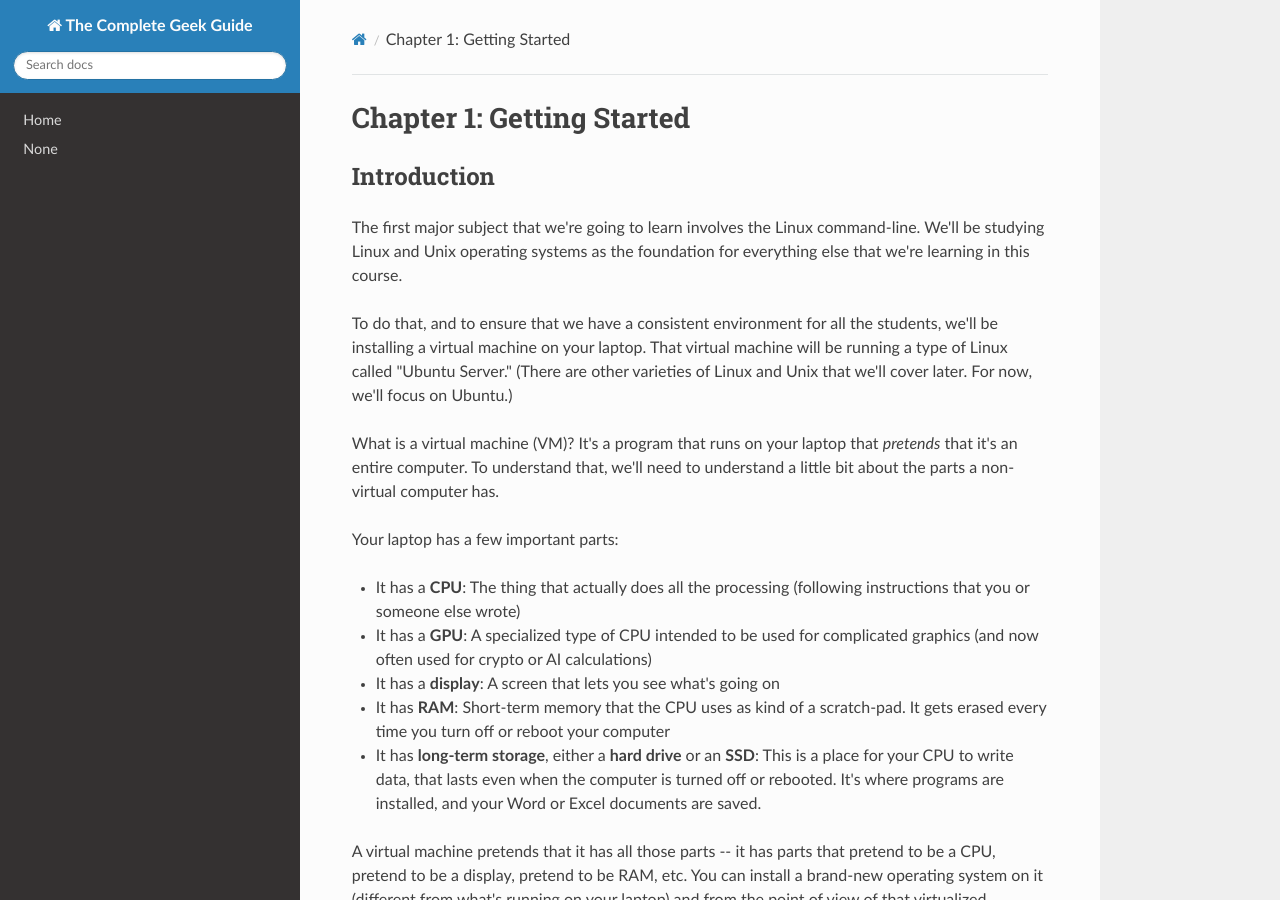
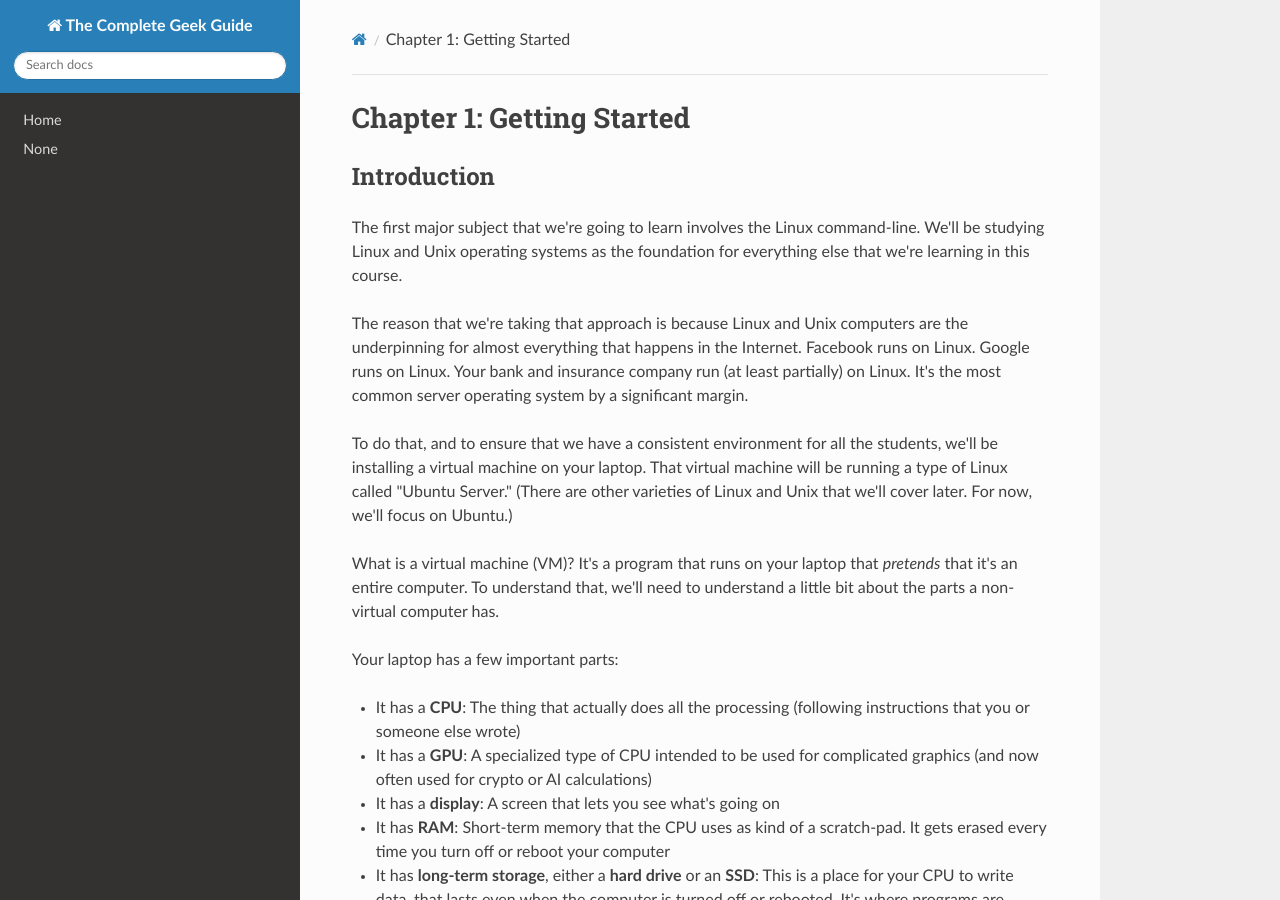
Before and after one commit to CommandLineLabs/completegeek, an MkDocs documentation site: the page built from docs/001-getting-started.md, in a window 1280 px wide and 900 px high. Built offline with MkDocs 1.6.1, drawn with Linux system fonts in a browser that asks for light colours; nearby versions of some CDN libraries.

Commit message:
Include reasons why we're studying Linux.

```diff
--- a/docs/001-getting-started.md
+++ b/docs/001-getting-started.md
@@ -3,6 +3,8 @@
 ## Introduction
 
 The first major subject that we're going to learn involves the Linux command-line. We'll be studying Linux and Unix operating systems as the foundation for everything else that we're learning in this course.
+
+The reason that we're taking that approach is because Linux and Unix computers are the underpinning for almost everything that happens in the Internet. Facebook runs on Linux. Google runs on Linux. Your bank and insurance company run (at least partially) on Linux. It's the most common server operating system by a significant margin.
 
 To do that, and to ensure that we have a consistent environment for all the students, we'll be installing a virtual machine on your laptop. That virtual machine will be running a type of Linux called "Ubuntu Server." (There are other varieties of Linux and Unix that we'll cover later. For now, we'll focus on Ubuntu.)
 
```
